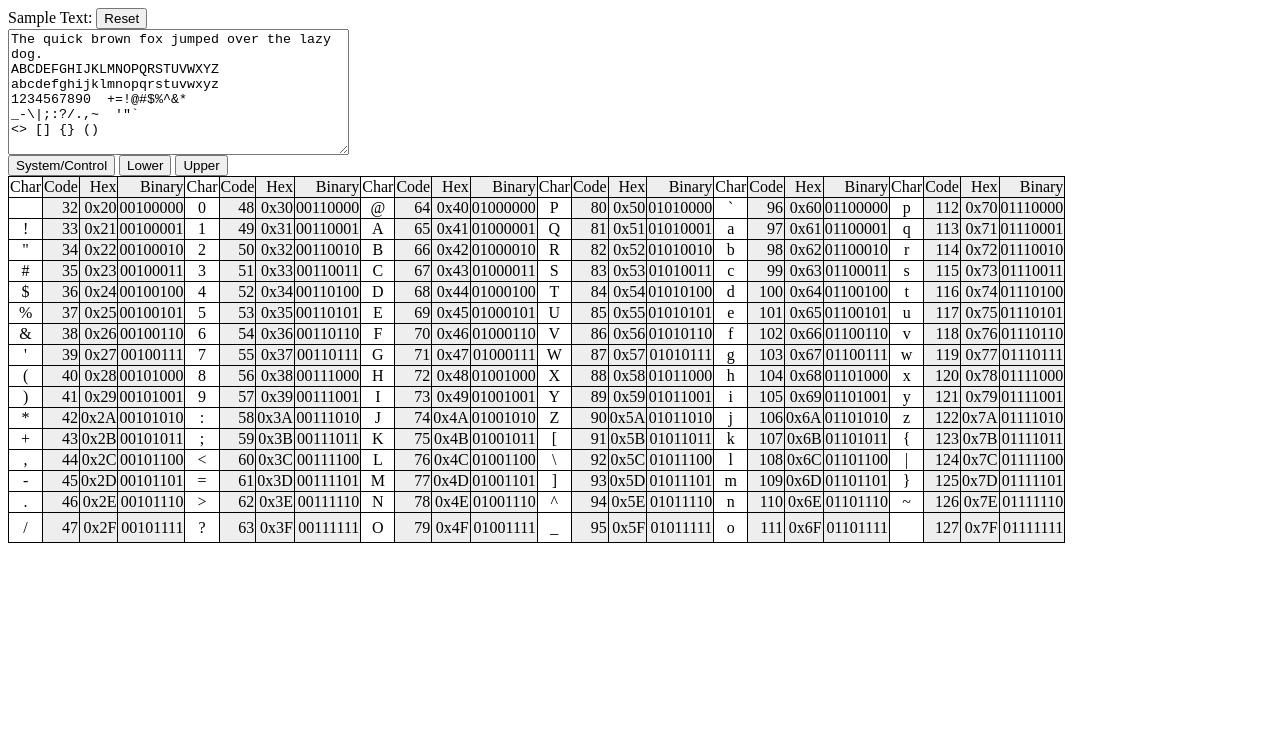
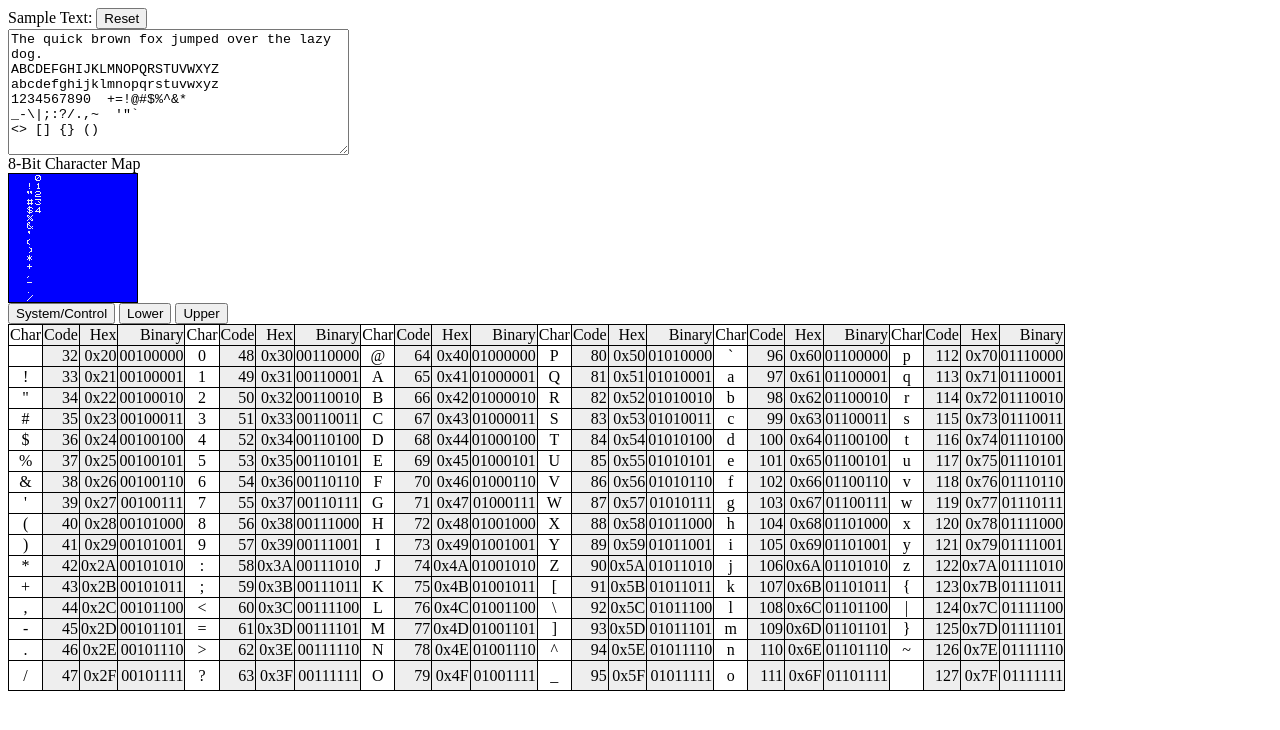
Before and after one commit to lewismoten/bit-font-88, a plain HTML site: page draw/index.html in a window 1280 px wide. Drawn offline with Linux system fonts and the light colour scheme.

Commit message:
start drawing chars pixel by pixel

```diff
--- /dev/null
+++ b/draw/data.js
@@ -0,0 +1,552 @@
+
+var LINE_BLANK = 0b00000000;
+var CHAR_EMPTY = [LINE_BLANK, LINE_BLANK, LINE_BLANK, LINE_BLANK, LINE_BLANK, LINE_BLANK, LINE_BLANK, LINE_BLANK]
+
+var data = {
+  width: 8,
+  height: 8,
+  chars: [
+    {
+      code: 0,
+      type: "system",
+      abbr: "nul",
+      name: "null",
+      bits: CHAR_EMPTY
+    },
+    {
+      code: 1,
+      type: "system",
+      abbr: "som",
+      name: "start of heading",
+      bits: CHAR_EMPTY
+    },
+    {
+      code: 2,
+      type: "system",
+      abbr: "stx",
+      name: "start of text",
+      bits: CHAR_EMPTY
+    },
+    {
+      code: 3,
+      type: "system",
+      abbr: "etx",
+      name: "end of text",
+      bits: CHAR_EMPTY
+    },
+    {
+      code: 4,
+      type: "system",
+      abbr: "eot",
+      name: "end of transmission",
+      bits: CHAR_EMPTY
+    },
+    {
+      code: 5,
+      type: "system",
+      abbr: "enq",
+      name: "enquery",
+      bits: CHAR_EMPTY
+    },
+    {
+      code: 6,
+      type: "system",
+      abbr: "ack",
+      name: "acknowledgement",
+      bits: CHAR_EMPTY
+    },
+    {
+      code: 7,
+      type: "system",
+      abbr: "bel",
+      name: "bell",
+      bits: CHAR_EMPTY
+    },
+    {
+      code: 8,
+      type: "system",
+      abbr: "bs",
+      name: "backspace",
+      bits: CHAR_EMPTY
+    },
+    {
+      code: 9,
+      type: "system",
+      abbr: "ht",
+      name: "horizontal tab",
+      bits: CHAR_EMPTY
+    },
+    {
+      code: 10,
+      type: "system",
+      abbr: "lf",
+      name: "line feed",
+      bits: CHAR_EMPTY
+    },
+    {
+      code: 11,
+      type: "system",
+      abbr: "vt",
+      name: "vertical tab",
+      bits: CHAR_EMPTY
+    },
+    {
+      code: 12,
+      type: "system",
+      abbr: "ff",
+      name: "form feed",
+      bits: CHAR_EMPTY
+    },
+    {
+      code: 13,
+      type: "system",
+      abbr: "cr",
+      name: "carriage return",
+      bits: CHAR_EMPTY
+    },
+    {
+      code: 14,
+      type: "system",
+      abbr: "so",
+      name: "shift out",
+      bits: CHAR_EMPTY
+    },
+    {
+      code: 15,
+      type: "system",
+      abbr: "si",
+      name: "shift in",
+      bits: CHAR_EMPTY
+    },
+    {
+      code: 16,
+      type: "system",
+      abbr: "dle",
+      name: "data link escape",
+      bits: CHAR_EMPTY
+    },
+    {
+      code: 17,
+      type: "system",
+      abbr: "dc1",
+      name: "device control 1 (xon)",
+      bits: CHAR_EMPTY
+    },
+    {
+      code: 18,
+      type: "system",
+      abbr: "dc2",
+      name: "device control 2",
+      bits: CHAR_EMPTY
+    },
+    {
+      code: 19,
+      type: "system",
+      abbr: "dc3",
+      name: "device control 3 (off)",
+      bits: CHAR_EMPTY
+    },
+    {
+      code: 20,
+      type: "system",
+      abbr: "dc3",
+      name: "device control 4",
+      bits: CHAR_EMPTY
+    },
+    {
+      code: 21,
+      type: "system",
+      abbr: "nak",
+      name: "negative acknoledgement",
+      bits: CHAR_EMPTY
+    },
+    {
+      code: 22,
+      type: "system",
+      abbr: "syn",
+      name: "synchronous idle",
+      bits: CHAR_EMPTY
+    },
+    {
+      code: 23,
+      type: "system",
+      abbr: "etb",
+      name: "end of transmission block",
+      bits: CHAR_EMPTY
+    },
+    {
+      code: 24,
+      type: "system",
+      abbr: "can",
+      name: "cancel",
+      bits: CHAR_EMPTY
+    },
+    {
+      code: 25,
+      type: "system",
+      abbr: "em",
+      name: "end of medium",
+      bits: CHAR_EMPTY
+    },
+    {
+      code: 26,
+      type: "system",
+      abbr: "sub",
+      name: "substitute",
+      bits: CHAR_EMPTY
+    },
+    {
+      code: 27,
+      type: "system",
+      abbr: "esc",
+      name: "escape",
+      bits: CHAR_EMPTY
+    },
+    {
+      code: 28,
+      type: "system",
+      abbr: "fs",
+      name: "file separator",
+      bits: CHAR_EMPTY
+    },
+    {
+      code: 29,
+      type: "system",
+      abbr: "gs",
+      name: "group separator",
+      bits: CHAR_EMPTY
+    },
+    {
+      code: 30,
+      type: "system",
+      abbr: "rs",
+      name: "record separator",
+      bits: CHAR_EMPTY
+    },
+    {
+      code: 31,
+      type: "system",
+      abbr: "us",
+      name: "unit separator",
+      bits: CHAR_EMPTY
+    },
+    {
+      code: 32,
+      type: "printable",
+      name: "space",
+      bits: CHAR_EMPTY
+    },
+    {
+      code: 33,
+      type: "printable",
+      name: "exclamation mark",
+      bits: [
+        0b00000000,
+        0b00010000,
+        0b00010000,
+        0b00010000,
+        0b00010000,
+        0b00000000,
+        0b00010000,
+        0b00000000
+      ]
+    },
+    {
+      code: 34,
+      type: "printable",
+      name: "quotation marks",
+      bits: [
+        0b00000000,
+        0b01101100,
+        0b01101100,
+        0b00100100,
+        0b00000000,
+        0b00000000,
+        0b00000000,
+        0b00000000
+      ]
+    },
+    {
+      code: 35,
+      type: "printable",
+      name: "number sign",
+      bits: [
+        0b00000000,
+        0b00100100,
+        0b01111110,
+        0b00100100,
+        0b00100100,
+        0b01111110,
+        0b00100100,
+        0b00000000
+      ]
+    },
+    {
+      code: 36,
+      type: "printable",
+      name: "dollar sign",
+      bits: [
+        0b00010000,
+        0b00111100,
+        0b01010010,
+        0b00110000,
+        0b00011100,
+        0b01010010,
+        0b00111100,
+        0b00010000
+      ]
+    },
+    {
+      code: 37,
+      type: "printable",
+      name: "percent sign",
+      bits: [
+        0b00000000,
+        0b01100010,
+        0b01010100,
+        0b00101000,
+        0b00010100,
+        0b00101010,
+        0b01000110,
+        0b00000000
+      ]
+    },
+    {
+      code: 38,
+      type: "printable",
+      name: "ampersand",
+      bits: [
+        0b00110000,
+        0b01010000,
+        0b01100000,
+        0b01010000,
+        0b01001010,
+        0b01000100,
+        0b00111010,
+        0b00000000
+      ]
+    },
+    {
+      code: 39,
+      type: "printable",
+      name: "apostrophe",
+      bits: [
+        0b00000000,
+        0b00110000,
+        0b00110000,
+        0b00010000,
+        0b00000000,
+        0b00000000,
+        0b00000000,
+        0b00000000
+      ]
+    },
+    {
+      code: 40,
+      type: "printable",
+      name: "opening parentheses",
+      bits: [
+        0b00000000,
+        0b00010000,
+        0b01100000,
+        0b01000000,
+        0b01000000,
+        0b01100000,
+        0b00010000,
+        0b00000000
+      ]
+    },
+    {
+      code: 41,
+      type: "printable",
+      name: "closing parentheses",
+      bits: [
+        0b00000000,
+        0b00010000,
+        0b00001100,
+        0b00000100,
+        0b00000100,
+        0b00001100,
+        0b00010000,
+        0b00000000
+      ]
+    },
+    {
+      code: 42,
+      type: "printable",
+      name: "asterisk",
+      bits: [
+        0b00000000,
+        0b00010000,
+        0b01010100,
+        0b00111000,
+        0b00111000,
+        0b01010100,
+        0b00010000,
+        0b00000000
+      ]
+    },
+    {
+      code: 43,
+      type: "printable",
+      name: "plus sign",
+      bits: [
+        0b00000000,
+        0b00000000,
+        0b00010000,
+        0b00010000,
+        0b01111100,
+        0b00010000,
+        0b00010000,
+        0b00000000
+      ]
+    },
+    {
+      code: 44,
+      type: "printable",
+      name: "comma",
+      bits: [
+        0b00000000,
+        0b00000000,
+        0b00000000,
+        0b00000000,
+        0b00000000,
+        0b00000000,
+        0b00100000,
+        0b01000000
+      ]
+    },
+    {
+      code: 45,
+      type: "printable",
+      name: "minus sign",
+      bits: [
+        0b00000000,
+        0b00000000,
+        0b00000000,
+        0b00000000,
+        0b01111100,
+        0b00000000,
+        0b00000000,
+        0b00000000
+      ]
+    },
+    {
+      code: 46,
+      type: "printable",
+      name: "period sign",
+      bits: [
+        0b00000000,
+        0b00000000,
+        0b00000000,
+        0b00000000,
+        0b00000000,
+        0b00000000,
+        0b00100000,
+        0b00000000
+      ]
+    },
+    {
+      code: 47,
+      type: "printable",
+      name: "forward slash",
+      bits: [
+        0b00000000,
+        0b00000010,
+        0b00000100,
+        0b00001000,
+        0b00010000,
+        0b00100000,
+        0b01000000,
+        0b00000000
+      ]
+    },
+    {
+      code: 48,
+      type: "printable",
+      subtype: "number",
+      name: "zero",
+      bits: [
+        0b00000000,
+        0b00111100,
+        0b01000110,
+        0b01001010,
+        0b01010010,
+        0b01100010,
+        0b00111100,
+        0b00000000
+      ]
+    },
+    {
+      code: 49,
+      type: "printable",
+      subtype: "number",
+      name: "one",
+      bits: [
+        0b00000000,
+        0b00001000,
+        0b00011000,
+        0b00001000,
+        0b00001000,
+        0b00001000,
+        0b00011100,
+        0b00000000
+      ]
+    },
+    {
+      code: 50,
+      type: "printable",
+      subtype: "number",
+      name: "two",
+      bits: [
+        0b00000000,
+        0b00111100,
+        0b01000010,
+        0b00000010,
+        0b00111100,
+        0b01000000,
+        0b01111110,
+        0b00000000
+      ]
+    },
+    {
+      code: 51,
+      type: "printable",
+      subtype: "number",
+      name: "three",
+      bits: [
+        0b00000000,
+        0b01111110,
+        0b00000010,
+        0b00001000,
+        0b00000100,
+        0b01000010,
+        0b00111100,
+        0b00000000
+      ]
+    },
+    {
+      code: 52,
+      type: "printable",
+      subtype: "number",
+      name: "four",
+      bits: [
+        0b00000000,
+        0b00000100,
+        0b00001100,
+        0b00010100,
+        0b00100100,
+        0b01111110,
+        0b00000100,
+        0b00000000
+      ]
+    },
+    {
+      code: 127,
+      type: "system",
+      abbr: "del",
+      name: "delete",
+      bits: CHAR_EMPTY
+    }
+  ]
+}
--- a/draw/draw.js
+++ b/draw/draw.js
@@ -4,14 +4,51 @@
   var systemAsciiTable;
   var lowerAsciiTable;
   var upperAsciiTable;
+  var characterMap;
 
   win.addEventListener("load", startProgram);
 
   function startProgram() {
+
     document.getElementById("resetSampleTextButton").addEventListener("click", resetSampleText);
     resetSampleText();
     setupAsciiTable();
+    characterMap = document.getElementById("characterMap");
+    drawCharacterMap();
     showLower();
+  }
+
+  function drawCharacterMap() {
+    var ctx = characterMap.getContext("2d");
+    // Paint background
+    ctx.fillStyle = "#0000ff";
+    ctx.fillRect(0, 0, characterMap.width, characterMap.height);
+
+    data.chars.forEach(function(charData) {
+      var charCode = charData.code;
+      var col = charCode % 16;
+      var row = (charCode - col) / 16;
+      drawBits(ctx, row * 8, col * 8, charData.bits);
+    });
+
+  }
+
+  function drawBits(ctx, x, y, bytes) {
+    if (bytes === undefined) return;
+    ctx.fillStyle = "#eeeeee";
+    for(var row = 0; row < bytes.length; row++) {
+      // The the byte for the current line
+      var line = bytes[row];
+      for(var col = 0; col < 8; col++) {
+        // Is bit for this column turned on in the line?
+        var drawDot = (line & (1 << (7 - (col - 1)))) > 0;
+        if(drawDot) {
+          // Draw our dot!
+          ctx.fillRect(x + col, y + row, 1,1);
+        }
+      }
+    }
+
   }
 
   function showAscii(visibleTable) {
--- a/draw/index.html
+++ b/draw/index.html
@@ -1,6 +1,7 @@
 <html>
   <head>
     <title>Draw</title>
+    <script src="./data.js" type="text/javascript"></script>
     <script src="./draw.js" type="text/javascript"></script>
     <link rel="stylesheet" type="text/css" href="style.css">
   </head>
@@ -12,6 +13,9 @@
     <textarea cols="40" rows="8" id="sampleText">
     </textarea>
     <br>
+    8-Bit Character Map<br>
+    <canvas id="characterMap" width="128" height="128"></canvas>
+    <br>
     <input type="button" id="systemAsciiButton" value="System/Control">
     <input type="button" id="lowerAsciiButton" value="Lower">
     <input type="button" id="upperAsciiButton" value="Upper">
--- a/draw/style.css
+++ b/draw/style.css
@@ -15,3 +15,6 @@ table.hidden {
   text-align: right;
   background-color: #eee;
 }
+canvas {
+  border: 1px solid black;
+}
```
Also changed, not shown: 1 other file.
